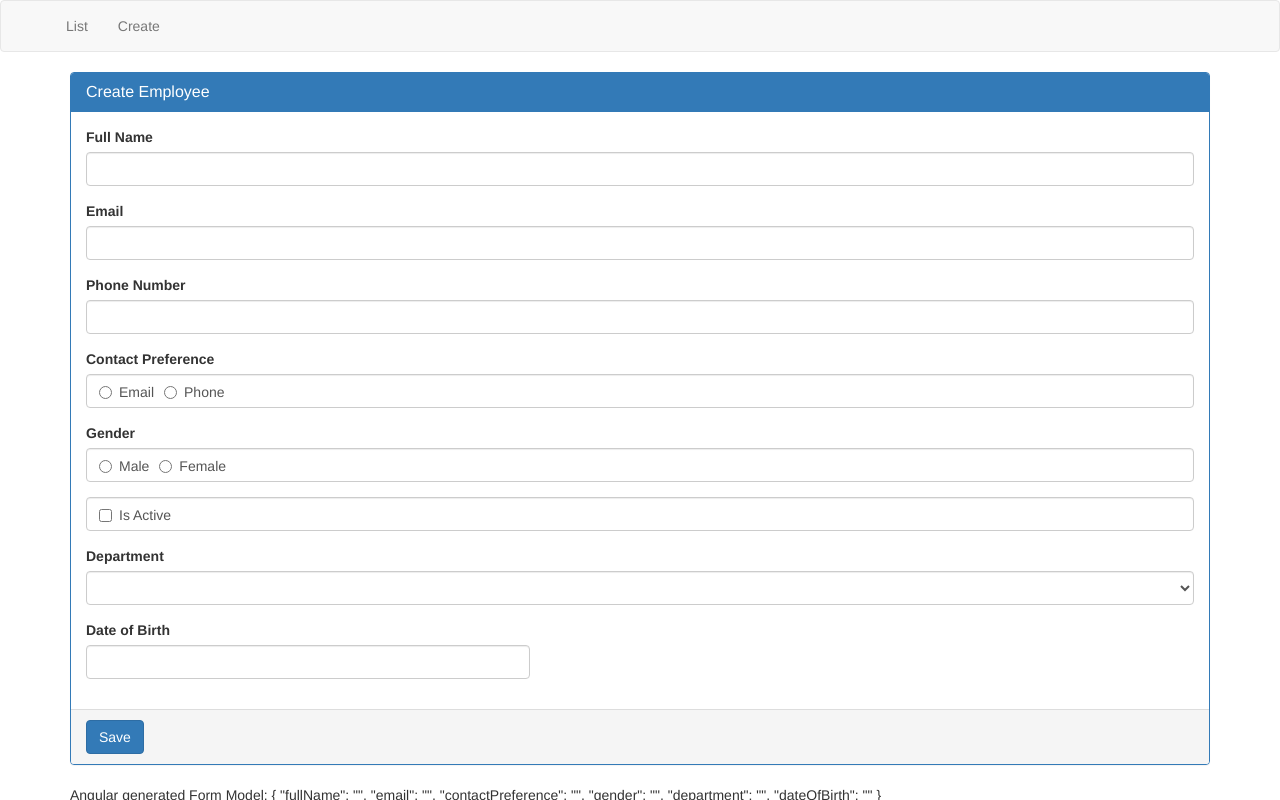
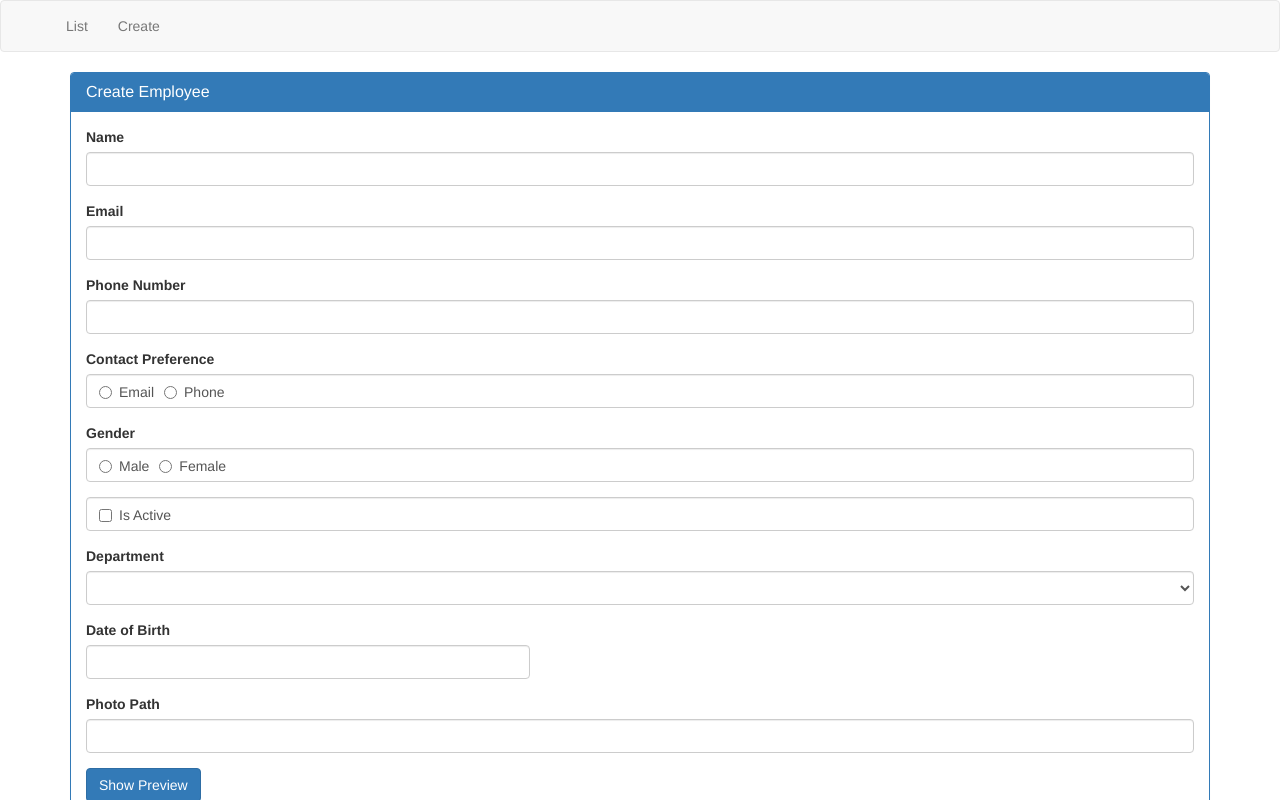
Before and after one commit to RSriwilai/Angular-Crud-App, an Angular app: page /create in a window 1280 px wide. Shown: the top 800 px of the page. Built offline with nearby package versions, Linux system fonts and the light colour scheme.

Commit message:
started working with form validator

```diff
--- a/src/app/app.module.ts
+++ b/src/app/app.module.ts
@@ -2,6 +2,7 @@ import { Component, NgModule } from '@angular/core';
 import { BrowserModule } from '@angular/platform-browser';
 import { RouterModule, Routes } from '@angular/router';
 import { FormsModule } from '@angular/forms';
+import {CommonModule} from '@angular/common'
 
 import { AppComponent } from './app.component';
 import { ListEmployeesComponent } from './employees/list-employees/list-employees.component';
@@ -30,7 +31,8 @@ const appRoute : Routes = [
     RouterModule.forRoot(appRoute),
     FormsModule,
     BsDatepickerModule.forRoot(),
-    BrowserAnimationsModule
+    BrowserAnimationsModule,
+    CommonModule
   ],
   providers: [],
   bootstrap: [AppComponent]
--- a/src/app/employees/create-employee/create-employee.component.html
+++ b/src/app/employees/create-employee/create-employee.component.html
@@ -1,31 +1,54 @@
 <div class="container">
-  <form #employeeForm="ngForm" (ngSubmit)="saveEmployee(employeeForm)">
+  <form #employeeForm="ngForm" (ngSubmit)="saveEmployee(employee)">
     <div class="panel panel-primary">
       <div class="panel-heading">
         <h3 class="panel-title">Create Employee</h3>
       </div>
       <div class="panel-body">
-
-        <div class="form-group">
-          <label for="fullName">Full Name</label>
+        <div
+          class="form-group"
+          [class.has-error]="name.invalid && name.touched"
+          [class.has-success]="name.valid"
+        >
+          <label for="name" class="control-label">Name</label>
           <input
-            id="fullName"
+            required
+            id="name"
             type="text"
             class="form-control"
-            name="fullName"
-            [(ngModel)]="fullName"
+            name="name"
+            [(ngModel)]="employee.name"
+            #name="ngModel"
           />
+          <span class="help-block" *ngIf="name.invalid && name.touched"
+            >Name is required</span
+          >
         </div>
 
-        <div class="form-group">
+        <div
+          class="form-group"
+          [class.has-error]="email.invalid && email.touched"
+          [class.has-success]="email.valid"
+        >
           <label for="email">Email</label>
           <input
+            required
+            email
             id="email"
             type="text"
             class="form-control"
             name="email"
-            [(ngModel)]="email"
+            [(ngModel)]="employee.email"
+            #email="ngModel"
           />
+          <span
+            class="help-block"
+            *ngIf="email.errors?.required && email.touched"
+            >Email is required</span
+          >
+          <span class="help-block" *ngIf="email.errors?.email && email.touched"
+            >Email is invalid</span
+          >
         </div>
 
         <div class="form-group">
@@ -35,7 +58,7 @@
             type="text"
             class="form-control"
             name="phoneNumber"
-            [(ngModel)]="phoneNumber"
+            [(ngModel)]="employee.phoneNumber"
           />
         </div>
 
@@ -47,7 +70,7 @@
                 type="radio"
                 name="contactPreference"
                 value="email"
-                [(ngModel)]="contactPreference"
+                [(ngModel)]="employee.contactPreference"
               />
               Email
             </label>
@@ -56,7 +79,7 @@
                 type="radio"
                 name="contactPreference"
                 value="phone"
-                [(ngModel)]="contactPreference"
+                [(ngModel)]="employee.contactPreference"
               />
               Phone
             </label>
@@ -71,7 +94,7 @@
                 type="radio"
                 value="male"
                 name="gender"
-                [(ngModel)]="gender"
+                [(ngModel)]="employee.gender"
               />
               Male
             </label>
@@ -80,7 +103,7 @@
                 type="radio"
                 value="female"
                 name="gender"
-                [(ngModel)]="gender"
+                [(ngModel)]="employee.gender"
               />
               Female
             </label>
@@ -90,7 +113,11 @@
         <div class="form-group">
           <div class="form-control">
             <label class="checkbox-inline">
-              <input type="checkbox" name="isActive" [(ngModel)]="isActive" />
+              <input
+                type="checkbox"
+                name="isActive"
+                [(ngModel)]="employee.isActive"
+              />
               Is Active
             </label>
           </div>
@@ -101,23 +128,77 @@
           <select
             id="department"
             name="department"
-            [(ngModel)]="department"
-            class="form-control">
-            <option *ngFor="let department of departments" [value]="department.id">{{ department.name }}</option>
+            [(ngModel)]="employee.department"
+            class="form-control"
+          >
+            <option
+              *ngFor="let department of departments"
+              [value]="department.id"
+            >
+              {{ department.name }}
+            </option>
           </select>
         </div>
         <div class="row">
-            <div class="form-group col-md-5">
-                <label for="dateOfBirth">Date of Birth</label>
-                <input id="dateOfBirth" name="dateOfBirth" [(ngModel)]="dateOfBirth" type="text" bsDatepicker [bsConfig]="datePickerConfiq" class="form-control" value="theme-dark-blue">
-            </div>
+          <div class="form-group col-md-5">
+            <label for="dateOfBirth">Date of Birth</label>
+            <input
+              id="dateOfBirth"
+              name="dateOfBirth"
+              [(ngModel)]="employee.dateOfBirth"
+              type="text"
+              bsDatepicker
+              [bsConfig]="datePickerConfiq"
+              class="form-control"
+              value="theme-dark-blue"
+            />
+          </div>
         </div>
 
+        <div class="form-group">
+          <label for="photoPath">Photo Path</label>
+          <input
+            id="photoPath"
+            type="text"
+            class="form-control"
+            name="photoPath"
+            [(ngModel)]="employee.photoPath"
+          />
+        </div>
+
+        <div class="form-group">
+          <button
+            type="button"
+            class="btn btn-primary"
+            (click)="togglePhotoPreview()"
+          >
+            {{ previewPhoto ? "Hide" : "Show" }} Preview
+          </button>
+        </div>
+
+        <div class="form-group" *ngIf="previewPhoto">
+          <img
+            [src]="employee.photoPath"
+            alt="could not found image"
+            height="200"
+            width="200"
+          />
+        </div>
       </div>
+
       <div class="panel-footer">
-        <button class="btn btn-primary" type="submit">Save</button>
+        <button
+          class="btn btn-primary"
+          type="submit"
+          [disabled]="employeeForm.invalid"
+        >
+          Save
+        </button>
       </div>
     </div>
   </form>
   Angular generated Form Model: {{ employeeForm.value | json }}
+  <br />
+  <br />
+  Our Employee Model : {{ employee | json }}
 </div>
--- a/src/app/employees/create-employee/create-employee.component.ts
+++ b/src/app/employees/create-employee/create-employee.component.ts
@@ -2,7 +2,7 @@ import { Component, OnInit } from '@angular/core';
 import { NgForm } from '@angular/forms';
 import { Department } from 'src/app/models/department.model';
 import { BsDatepickerConfig } from 'ngx-bootstrap/datepicker';
-
+import { Employee } from 'src/app/models/employee.model';
 
 @Component({
   selector: 'app-create-employee',
@@ -10,6 +10,19 @@ import { BsDatepickerConfig } from 'ngx-bootstrap/datepicker';
   styleUrls: ['./create-employee.component.css']
 })
 export class CreateEmployeeComponent implements OnInit {
+   employee: Employee = {
+    id:  null,
+    name: null,
+    gender: null,
+    contactPreference: null,
+    phoneNumber: null,
+    email: null,
+    dateOfBirth: null,
+    department: null,
+    isActive: null,
+    photoPath: null
+  }
+
   departments: Department[] = [
     {id: 1, name: 'Help Desk'},
     {id: 2, name: 'HR'},
@@ -18,16 +31,9 @@ export class CreateEmployeeComponent implements OnInit {
     {id: 5, name: 'Admin'},
 
   ];
-  fullName : string = '';
-  email : string = '';
-  gender: string = '';
-  phoneNumber: number;
-  contactPreference: string = '';
-  isActive: boolean
-  department: string = '';
-  dateOfBirth: string = '';
+
   datePickerConfiq: Partial<BsDatepickerConfig>
-
+  previewPhoto = false;
 
   constructor() {
     this.datePickerConfiq = Object.assign({}, {
@@ -42,7 +48,11 @@ export class CreateEmployeeComponent implements OnInit {
   ngOnInit(): void {
   }
 
-  saveEmployee(empForm: NgForm): void {
-    console.log(empForm.value);
+  saveEmployee(employee: Employee): void {
+    console.log(employee);
+  }
+
+  togglePhotoPreview() {
+     this.previewPhoto = !this.previewPhoto;
   }
 }
--- a/tsconfig.json
+++ b/tsconfig.json
@@ -7,6 +7,7 @@
     "forceConsistentCasingInFileNames": true,
     "strict": true,
     "strictPropertyInitialization": false,
+    "strictNullChecks": false,
     "noImplicitReturns": true,
     "noFallthroughCasesInSwitch": true,
     "sourceMap": true,
```
Also changed, not shown: src/app/employees/list-employees/list-employees.component.css (+5 -5 lines).
